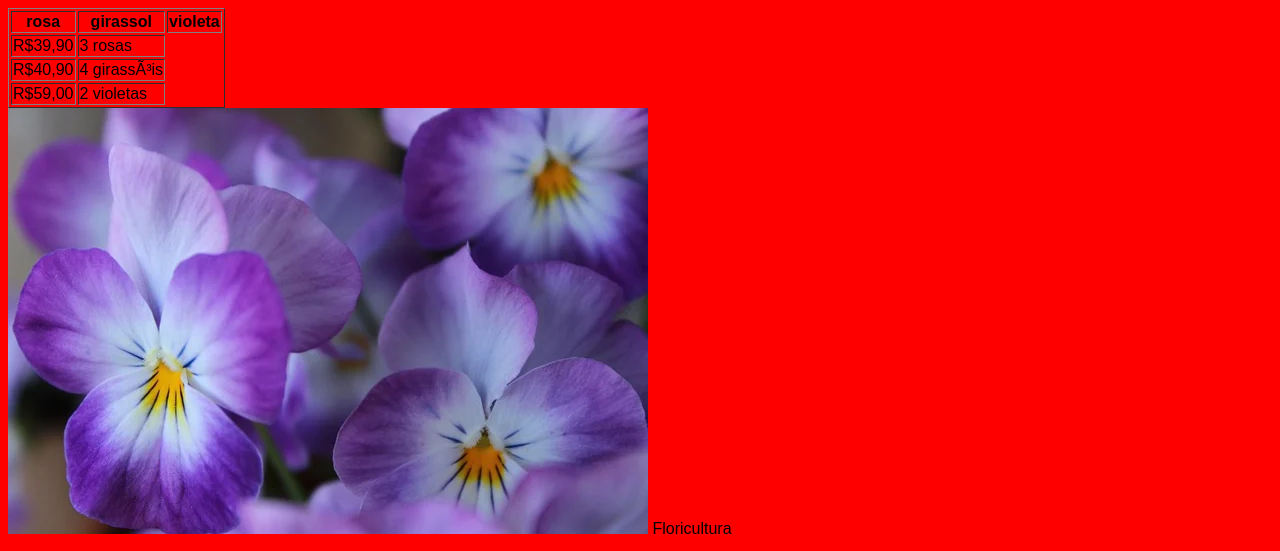
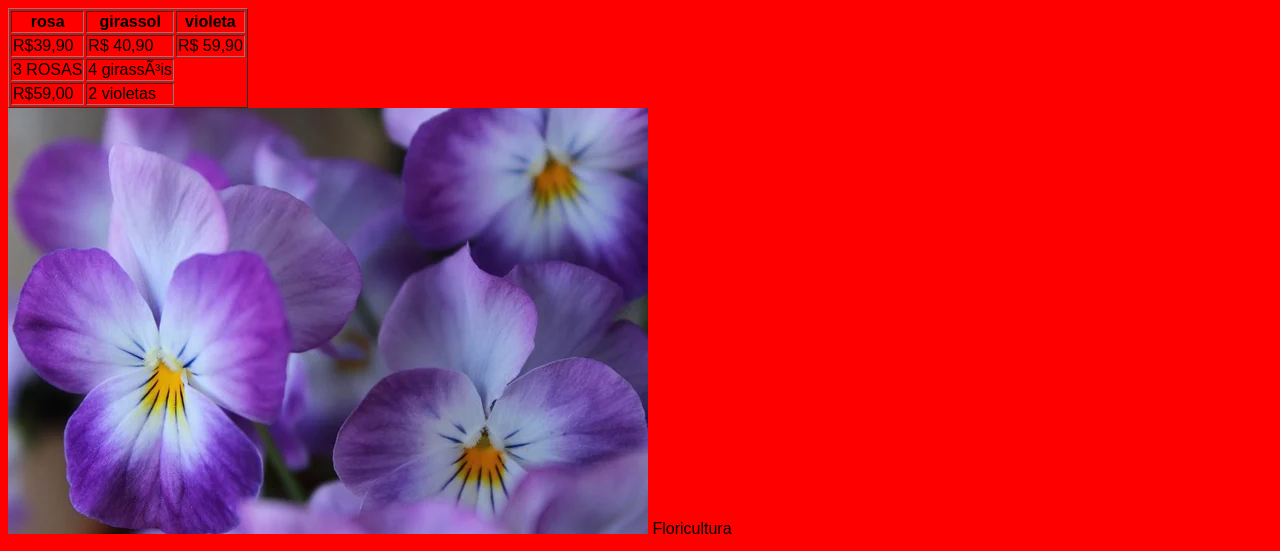
Before and after one commit to kimlisboa/site2dcespa, a plain HTML site: page index.html in a window 1280 px wide. Shown: the top 551 px of the page. Drawn offline with Linux system fonts and the light colour scheme.

Commit message:
Update index.html

```diff
--- a/index.html
+++ b/index.html
@@ -27,10 +27,11 @@
       </tr>
       <tr>
           <td> R$39,90 </td>
-          <td> 3 rosas </td>
+          <td> R$ 40,90 </td>
+          <td> R$ 59,90 </td>
       </tr>
       <tr>
-          <td> R$40,90 </td>
+          <td> 3 ROSAS </td>
           <td> 4 girassóis </td>
       </tr>
       <tr>
```
